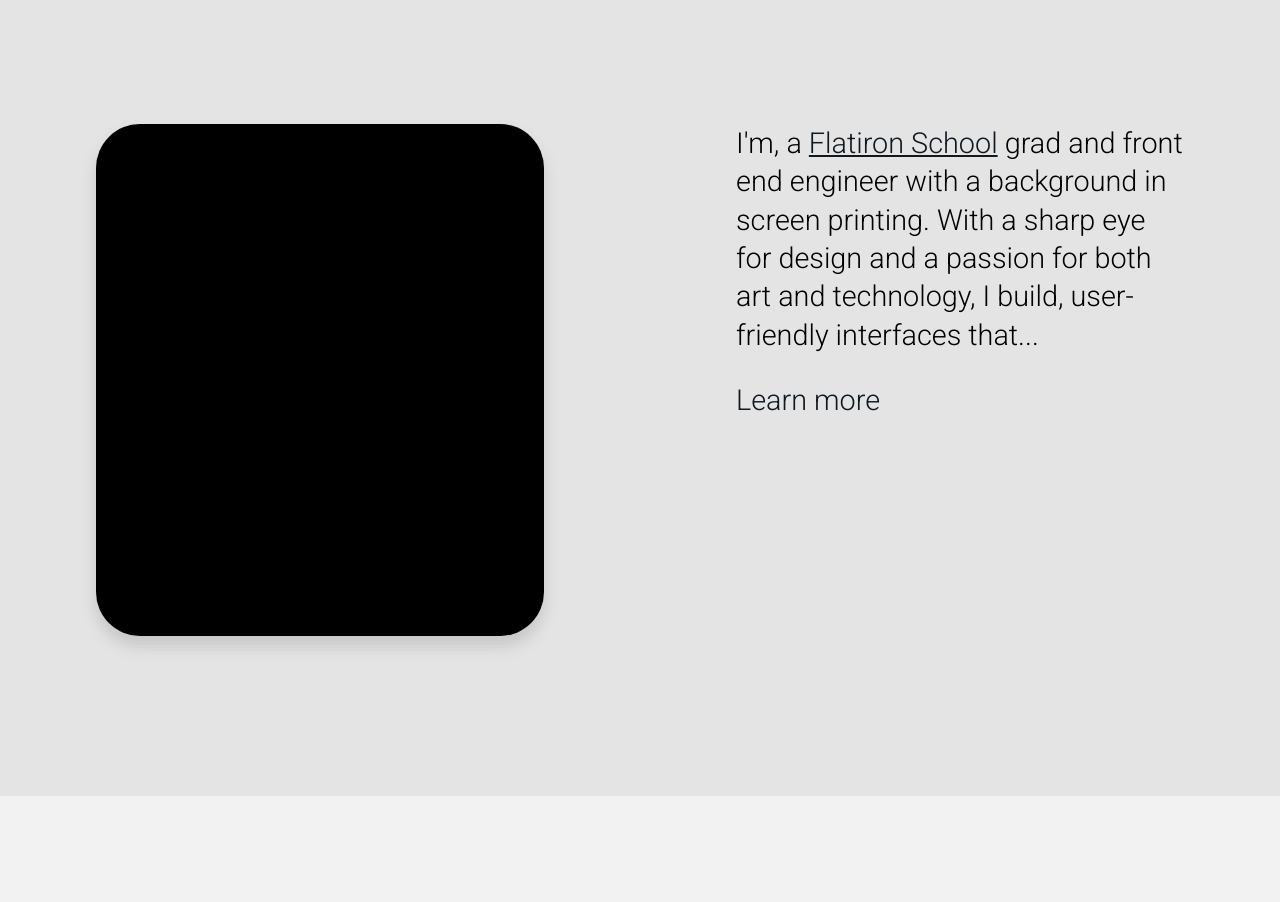
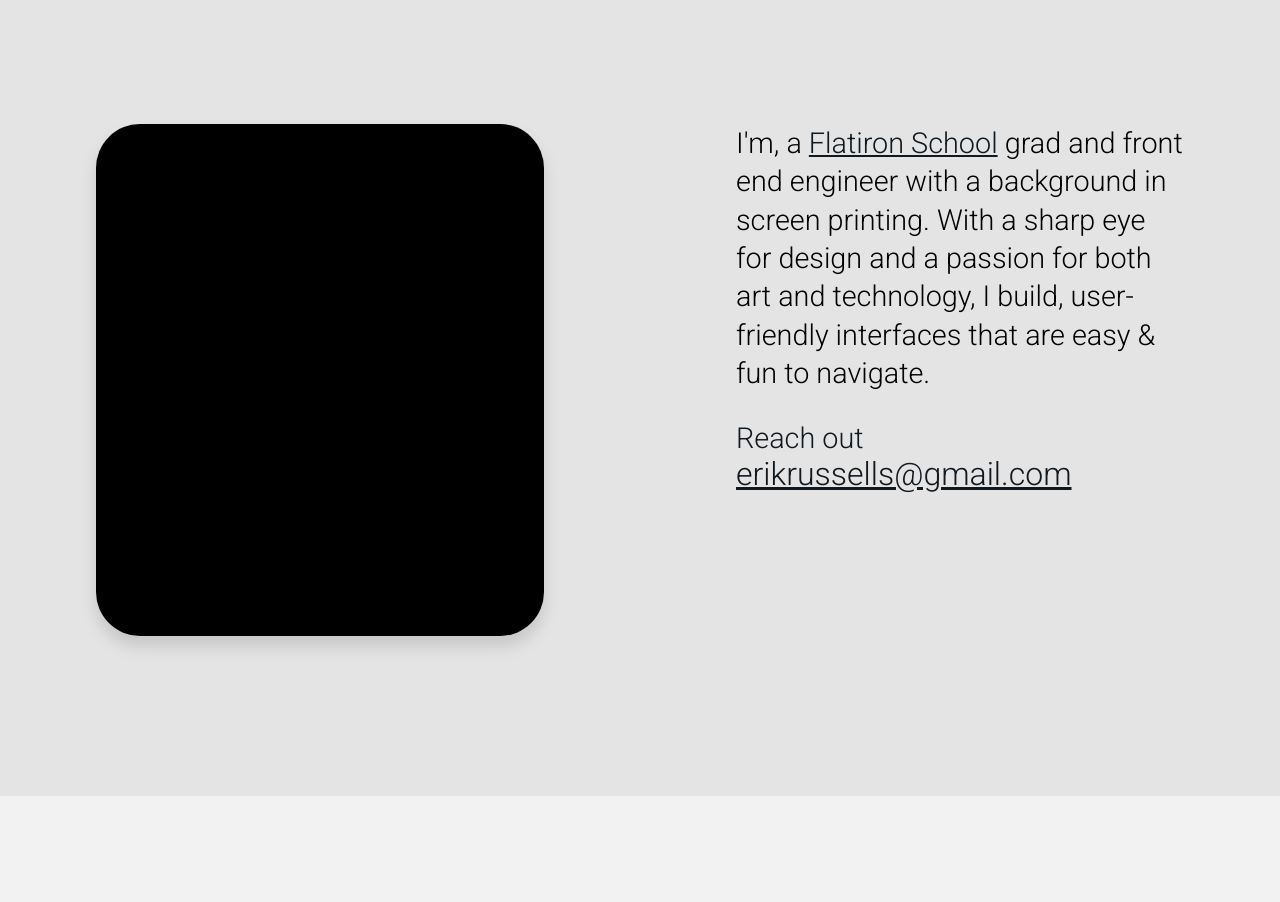
Before and after one commit to Kaltrunner/The-Portfolio, a React (Create React App) app: page / in a window 1280 px wide. Shown: the part 980-1882 px from the top of the page. Built offline with nearby package versions, Linux system fonts and the light colour scheme.

Commit message:
more updates

```diff
--- a/src/Bio.js
+++ b/src/Bio.js
@@ -20,15 +20,15 @@ function Bio() {
             </a>{" "}
             grad and front end engineer with a background in screen printing.
             With a sharp eye for design and a passion for both art and
-            technology, I build, user-friendly interfaces that...
+            technology, I build, user-friendly interfaces that are easy & fun to navigate.
           </h2>
 
           <p className="link">
-            Learn more
-            {/* <br />
+            Reach out
+            <br />
         <a className="tag" id="reach-out-link" href="mailto:erikrussells@gmail.com?subject=Hello!">
           erikrussells@gmail.com
-        </a> */}
+        </a>
           </p>
         </div>
       </div>
--- a/src/Nav.js
+++ b/src/Nav.js
@@ -30,7 +30,7 @@ function Nav() {
           </Link>
 
           {/* <Link to="/Resume" className="nav-resume-link"> */}
-            <a className="nav-resume-link" href="Resume-2023-pdf.pdf" download="Erik Russell-Resume" ><li id="resume-li" className="menu-item"><span><img id="resume-arrow" src="https://static.thenounproject.com/png/9709-200.png" /></span> Resume</li></a>
+            <a className="nav-resume-link" href="Resume-2023-pdf.pdf" download="Erik Russell-Resume" ><li id="resume-li" className="menu-item"><span><img id="resume-arrow" src="https://static.thenounproject.com/png/9709-200.png" alt="" /></span> Resume</li></a>
           {/* </Link> */}
 
           <li className="menu-item">
--- a/src/Projects.js
+++ b/src/Projects.js
@@ -34,7 +34,7 @@ function Projects() {
                   />
                   <a
                     id="project-a"
-                    href="https://www.erikmrussell.com/"
+                    href="https://github.com/Kaltrunner/Snake-Pit-Game"
                     target="_blank"
                     rel="noreferrer"
                   >
@@ -84,7 +84,7 @@ function Projects() {
                   />
                   <a
                     id="project-a"
-                    href="https://www.erikmrussell.com/"
+                    href="https://github.com/Kaltrunner/Rudy"
                     target="_blank"
                     rel="noreferrer"
                   >
--- a/src/index.css
+++ b/src/index.css
@@ -67,13 +67,11 @@ body::-webkit-scrollbar-thumb:active {
   padding: 0;
 }
 .menu-item:hover {
-  /* cursor: pointer; */
   color: #f2a3b3 ;
   border-bottom: 2px solid #101820;
 }
 
 #menu-link:hover {
-  /* cursor: pointer; */
   color: #f2a3b3 ;
 }
 
@@ -205,20 +203,22 @@ body::-webkit-scrollbar-thumb:active {
 }
 
 #bio-link:hover {
-  /* cursor: pointer; */
   color: #f2a3b3 ;
   text-decoration: underline #101820;
 }
 
 #reach-out-link {
   font-size: 2.5vw;
-  font-weight: 400;
+  font-weight: 300;
   color: #101820;
-  /* cursor: pointer; */
+  cursor: none;
+  border: none;
+  text-decoration: underline #101820;
 }
 
 #reach-out-link:hover {
   color: #f2a3b3;
+  text-decoration: underline #101820;
 }
 
 
@@ -254,7 +254,6 @@ body::-webkit-scrollbar-thumb:active {
 
 .sample-img-div:hover img {
   filter:brightness(100%);
-  /* cursor: pointer; */
   box-shadow: 0 40px 90px -5px #e4e4e4;
   transition: all 0.5s, filter 0.5s ease-in-out;
 }
@@ -298,7 +297,7 @@ body::-webkit-scrollbar-thumb:active {
 }
 
 /* #coming-soon {
-  filter: blur(4px);
+  filter: blur(3px);
 } */
 
 
@@ -348,9 +347,6 @@ body::-webkit-scrollbar-thumb:active {
   /* line-height: 50vh; */
 }
 
-/* .projects-sub-header-laguage {
-  margin-right: 2vw;
-} */
 
 #laguage-types {
   width: 6vw;
@@ -369,7 +365,9 @@ body::-webkit-scrollbar-thumb:active {
   width: 18vw;
   height: 50vh;
   margin: 0 2vw;
-  background-color: #101820;
+  border-radius: 14px;
+  background-color: #808080;
+  box-shadow: 0 40px 90px -5px #9c9c9c;
 }
 
 
@@ -408,7 +406,6 @@ body::-webkit-scrollbar-thumb:active {
 }
 
 .footer-text:hover {
-  /* cursor: pointer; */
   color: #f2a3b3 ;
 }
 
@@ -430,7 +427,6 @@ body::-webkit-scrollbar-thumb:active {
 }
 
 .footer-text-tag:hover {
-  /* cursor: pointer; */
   color: #f2a3b3 ;
   border-bottom: 1px solid #e0e0e0;
 }
@@ -451,7 +447,7 @@ body::-webkit-scrollbar-thumb:active {
 
 /* Resume Styles */
 
-.resume-bodu-div {
+/* .resume-bodu-div {
   margin: 6rem;
 }
 
@@ -477,7 +473,7 @@ body::-webkit-scrollbar-thumb:active {
   background-repeat: no-repeat;
   background-position: center;
   background-size: cover;
-}
+} */
 
 
 /* Projects Styles */
@@ -534,14 +530,12 @@ body::-webkit-scrollbar-thumb:active {
 }
  .projects-image:hover {
   filter:brightness(100%);
-  /* cursor: default; */
   filter:brightness(100%);
   box-shadow: 0 40px 90px -5px #b5b5b5;
   transition: all 0.5s, filter 0.5s ease-in-out;
 }
 
 .projects-image-text {
-  /* width: auto; */
   font-size: 2vw;
   font-weight: 300;
   padding: 0;
@@ -559,7 +553,6 @@ body::-webkit-scrollbar-thumb:active {
 
 .sample-img-div:hover img {
   filter:brightness(100%);
-  /* cursor: pointer; */
   box-shadow: 0 40px 90px -5px #b5b5b5;
   transition: all 0.5s, filter 0.5s ease-in-out;
 }
@@ -577,7 +570,6 @@ body::-webkit-scrollbar-thumb:active {
   display: inline-block;
 }
 .sub-menu-item:hover {
-  /* cursor: pointer; */
   color: #f2a3b3;
   border-bottom: 2px solid #101820;
 }
@@ -593,7 +585,6 @@ body::-webkit-scrollbar-thumb:active {
 }
 
 #disabled {
-  /* cursor: default; */
   color: #969696;
   border-bottom: #e0e0e0;
 }
```
